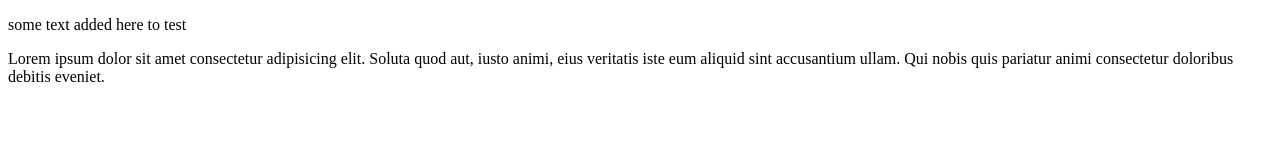
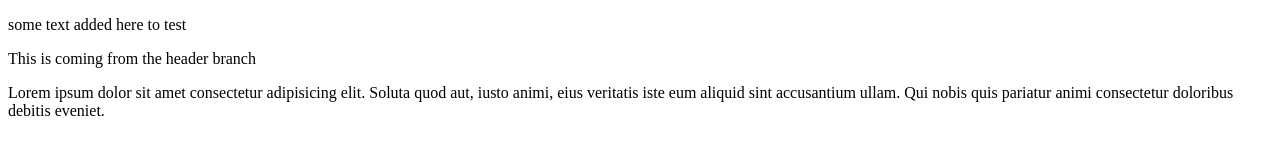
Before and after one commit to satyampund/sample, a plain HTML site: page index.html in a window 1280 px wide. Drawn offline with Linux system fonts and the light colour scheme.

Commit message:
resolved the conflicts

```diff
--- a/index.html
+++ b/index.html
@@ -7,6 +7,7 @@
 </head>
 <body>
     <p>some text added here to test</p>
+    <p>This is coming from the header branch</p>
     <p>Lorem ipsum dolor sit amet consectetur adipisicing elit. Soluta quod aut, iusto animi, eius veritatis iste eum aliquid sint accusantium ullam. Qui nobis quis pariatur animi consectetur doloribus debitis eveniet.</p>
 </body>
 </html>
```
